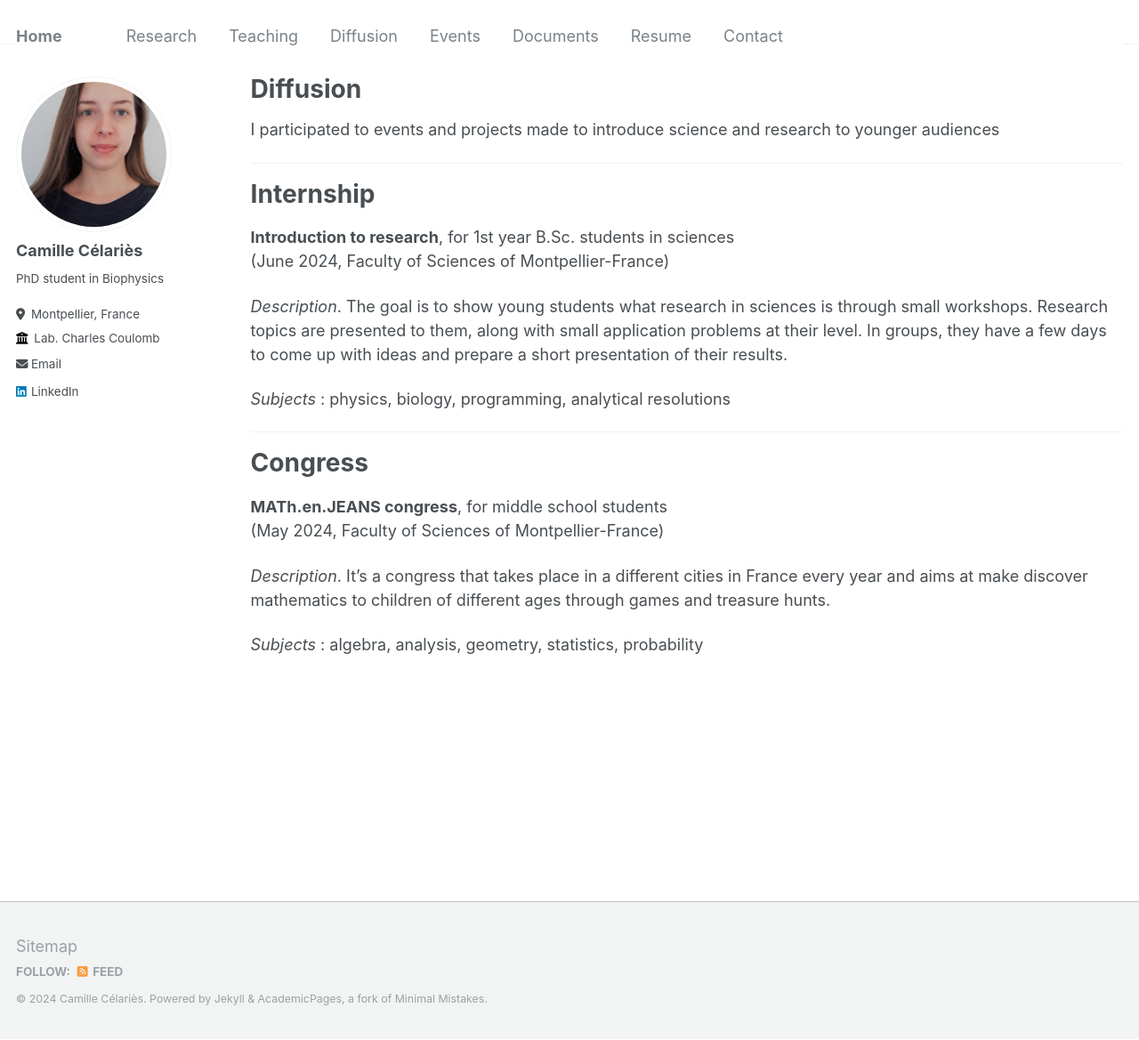
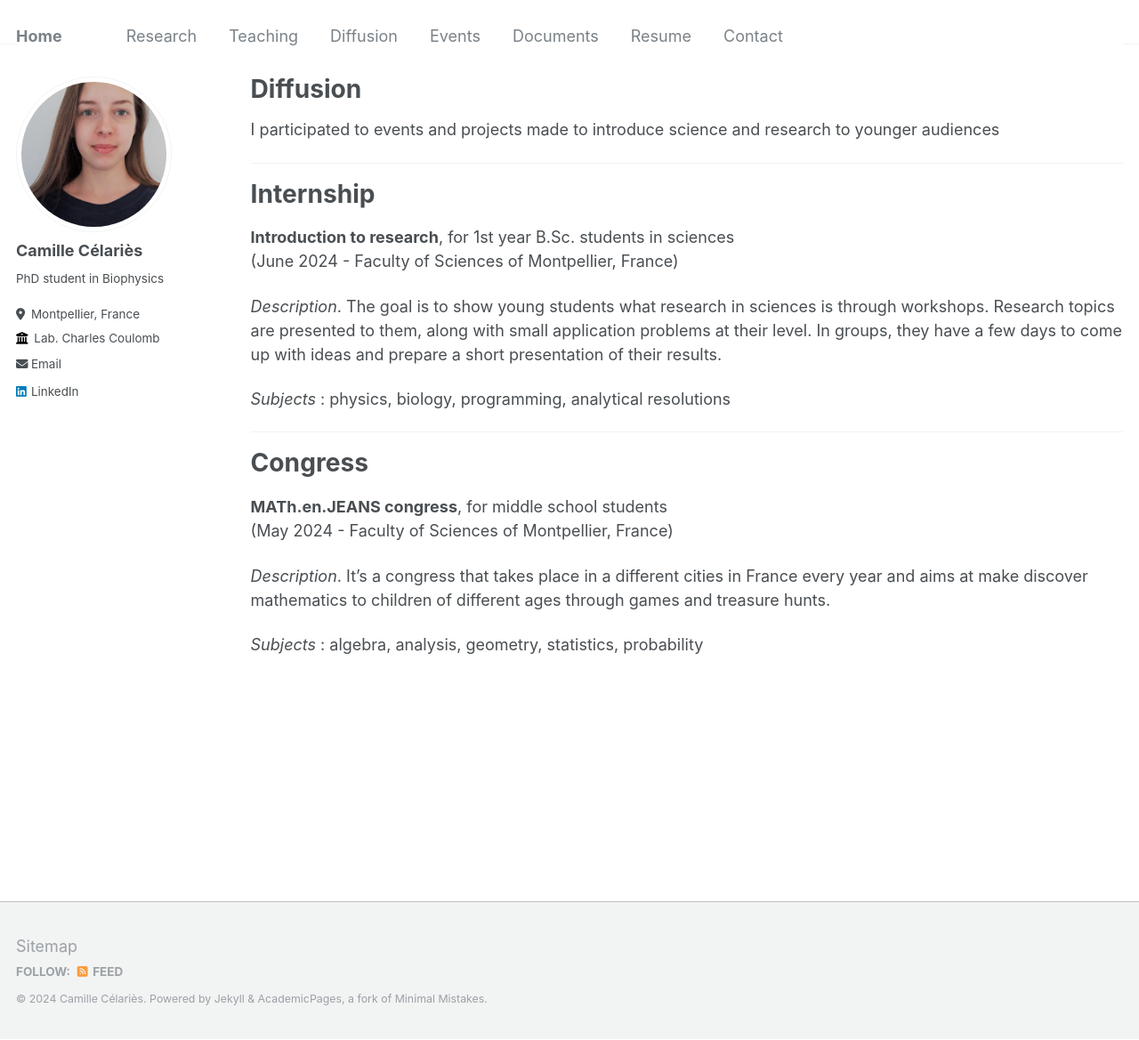
Before and after one commit to camillecelaries/camillecelaries.github.io, a Jekyll site: the page built from _pages/diffusion.md, in a window 1280 px wide and 1169 px high. Shown: the whole window at 89% size. Built offline with Jekyll 4.4.1, drawn with Linux system fonts in a browser that asks for light colours.

Commit message:
Update diffusion.md

```diff
--- a/_pages/diffusion.md
+++ b/_pages/diffusion.md
@@ -15,9 +15,9 @@ Internship
 ======
 
 <b>Introduction to research</b>, for 1st year B.Sc. students in sciences
-<br>(June 2024, Faculty of Sciences of Montpellier-France)
+<br>(June 2024 - Faculty of Sciences of Montpellier, France)
 
-<i>Description</i>. The goal is to show young students what research in sciences is through small workshops. Research topics are presented to them, along with small application problems at their level. In groups, they have a few days to come up with ideas and prepare a short presentation of their results.
+<i>Description</i>. The goal is to show young students what research in sciences is through workshops. Research topics are presented to them, along with small application problems at their level. In groups, they have a few days to come up with ideas and prepare a short presentation of their results.
 
 <i>Subjects</i> : physics, biology, programming, analytical resolutions
 
@@ -27,7 +27,7 @@ Congress
 ======
 
 <b>MATh.en.JEANS congress</b>, for middle school students
-<br>(May 2024, Faculty of Sciences of Montpellier-France)
+<br>(May 2024 - Faculty of Sciences of Montpellier, France)
 
 <i>Description</i>. It's a congress that takes place in a different cities in France every year and aims at make discover mathematics to children of different ages through games and treasure hunts.
 
```
